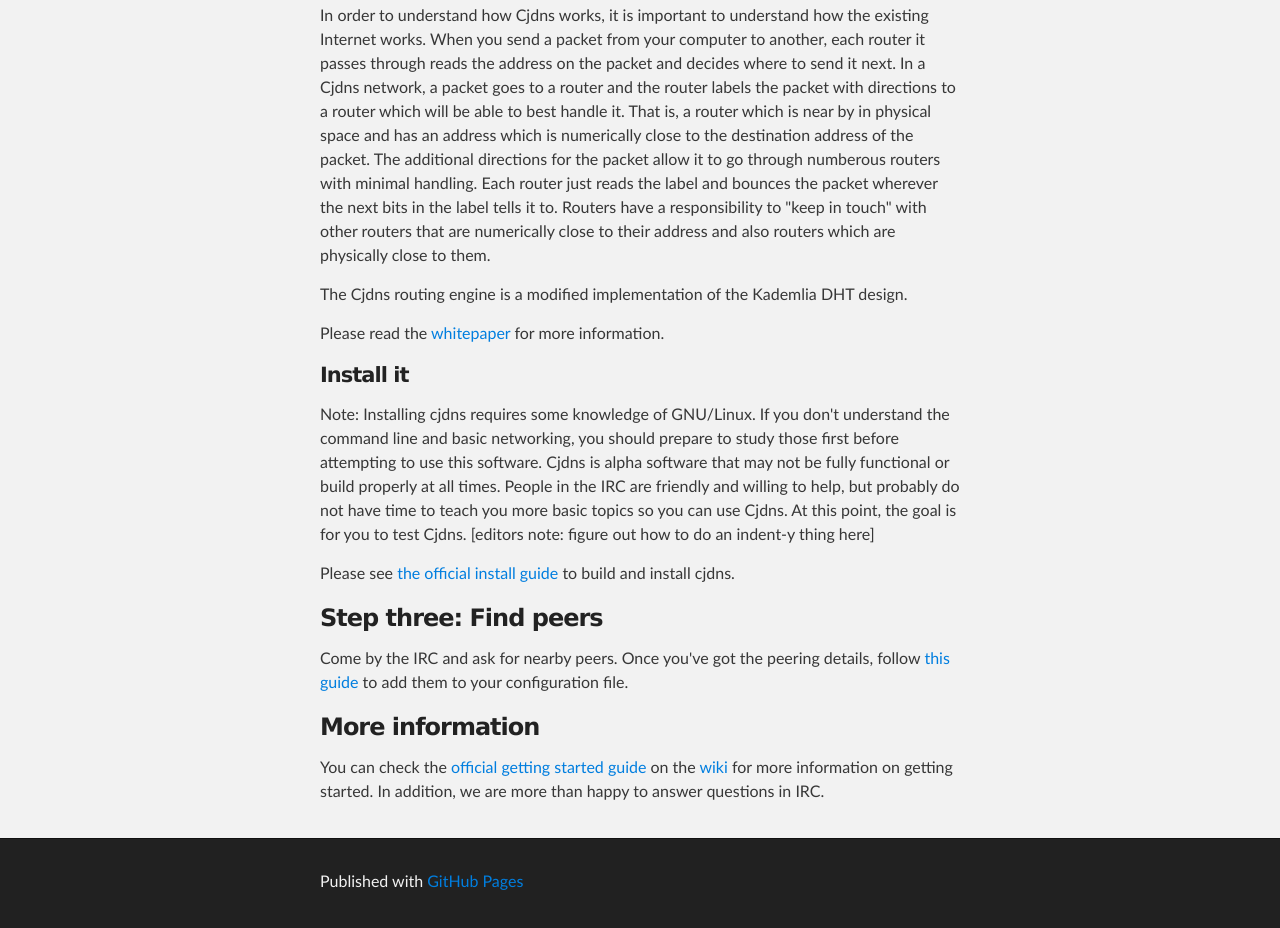
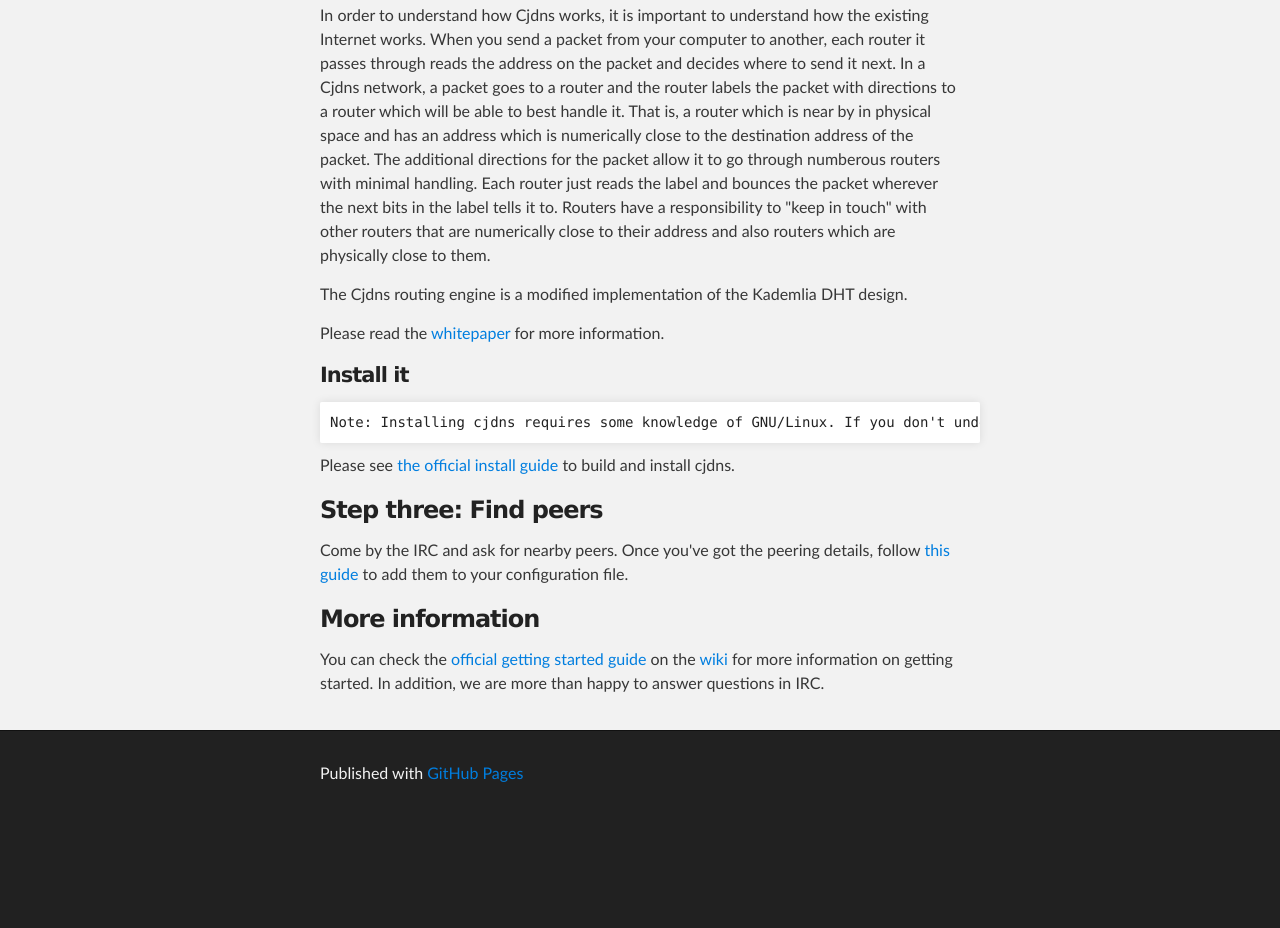
Before and after one commit to ProjectMeshnet/ProjectMeshnet.github.io, a plain HTML site: page index.html in a window 1280 px wide. Shown: the part 1382-2310 px from the top of the page. After the commit the page ends 2202 px from the top, so only its background shows below. Drawn offline with Linux system fonts and the light colour scheme.

Commit message:
Added <pre> tag to try to indent the "note:" section

```diff
--- a/index.html
+++ b/index.html
@@ -65,7 +65,7 @@
 <h4>
 <a name="install" class="anchor" href="#install"><span class="octicon octicon-link"></span></a>Install it</h4>
 
-<p>Note: Installing cjdns requires some knowledge of GNU/Linux. If you don't understand the command line and basic networking, you should prepare to study those first before attempting to use this software. Cjdns is alpha software that may not be fully functional or build properly at all times. People in the IRC are friendly and willing to help, but probably do not have time to teach you more basic topics so you can use Cjdns. At this point, the goal is for you to test Cjdns. [editors note: figure out how to do an indent-y thing here]</p>
+<pre>Note: Installing cjdns requires some knowledge of GNU/Linux. If you don't understand the command line and basic networking, you should prepare to study those first before attempting to use this software. Cjdns is alpha software that may not be fully functional or build properly at all times. People in the IRC are friendly and willing to help, but probably do not have time to teach you more basic topics so you can use Cjdns. At this point, the goal is for you to test Cjdns.</pre>
 
 <p>Please see <a href="https://github.com/cjdelisle/cjdns#how-to-install-cjdns">the official install guide</a> to build and install cjdns.</p>
 
```
